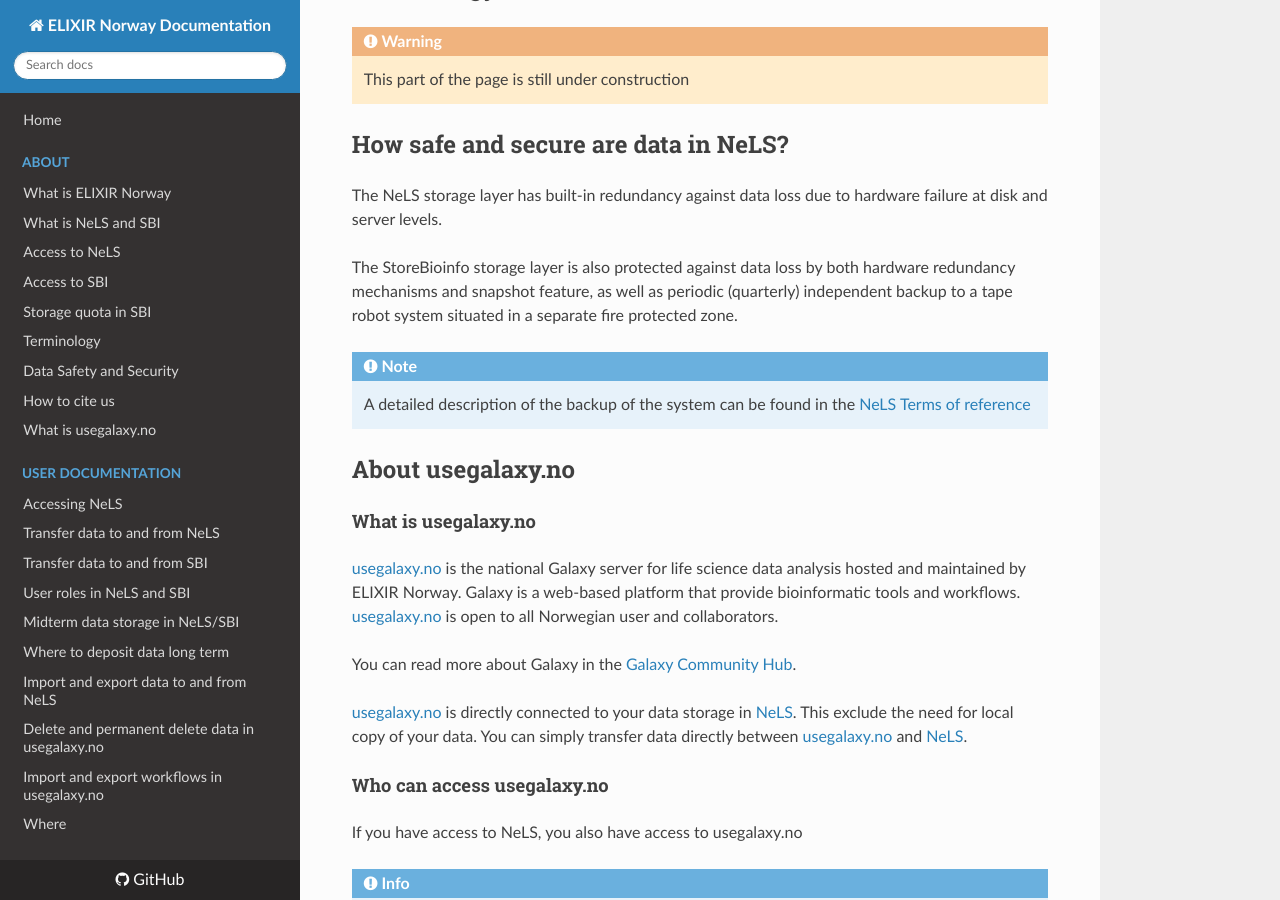
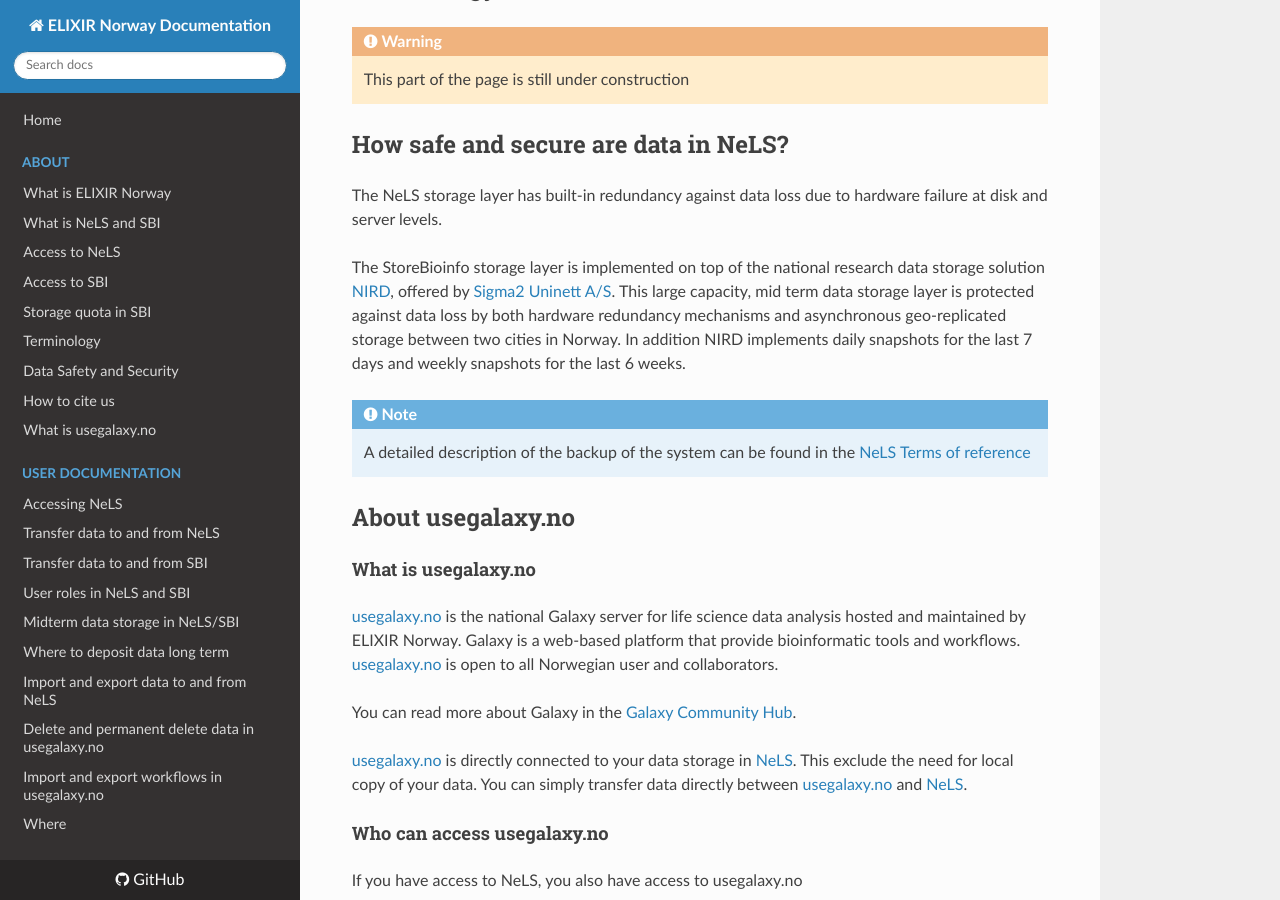
Before and after one commit to elixir-no-nels/nels-docs, an MkDocs documentation site: the page built from docs/about.md, in a window 1280 px wide and 900 px high, scrolled down 3571 px. Built offline with MkDocs 1.6.1, drawn with Linux system fonts in a browser that asks for light colours; nearby versions of some CDN libraries.

Commit message:
updated backup information

```diff
--- a/docs/about.md
+++ b/docs/about.md
@@ -91,7 +91,7 @@
 ## How safe and secure are data in NeLS?
 The NeLS storage layer has built-in redundancy against data loss due to hardware failure at disk and server levels.
 
-The StoreBioinfo storage layer is also protected against data loss by both hardware redundancy mechanisms and snapshot feature, as well as periodic (quarterly) independent backup to a tape robot system situated in a separate fire protected zone.
+The StoreBioinfo storage layer is implemented on top of the national research data storage solution [NIRD](https://documentation.sigma2.no/files_storage/backup.html), offered by [Sigma2 Uninett A/S](https://www.sigma2.no/). This large capacity, mid term data storage layer is protected against data loss by both hardware redundancy mechanisms and asynchronous geo-replicated storage between two cities in Norway. In addition NIRD implements daily snapshots for the last 7 days and weekly snapshots for the last 6 weeks.
 
 !!! note
 
```
